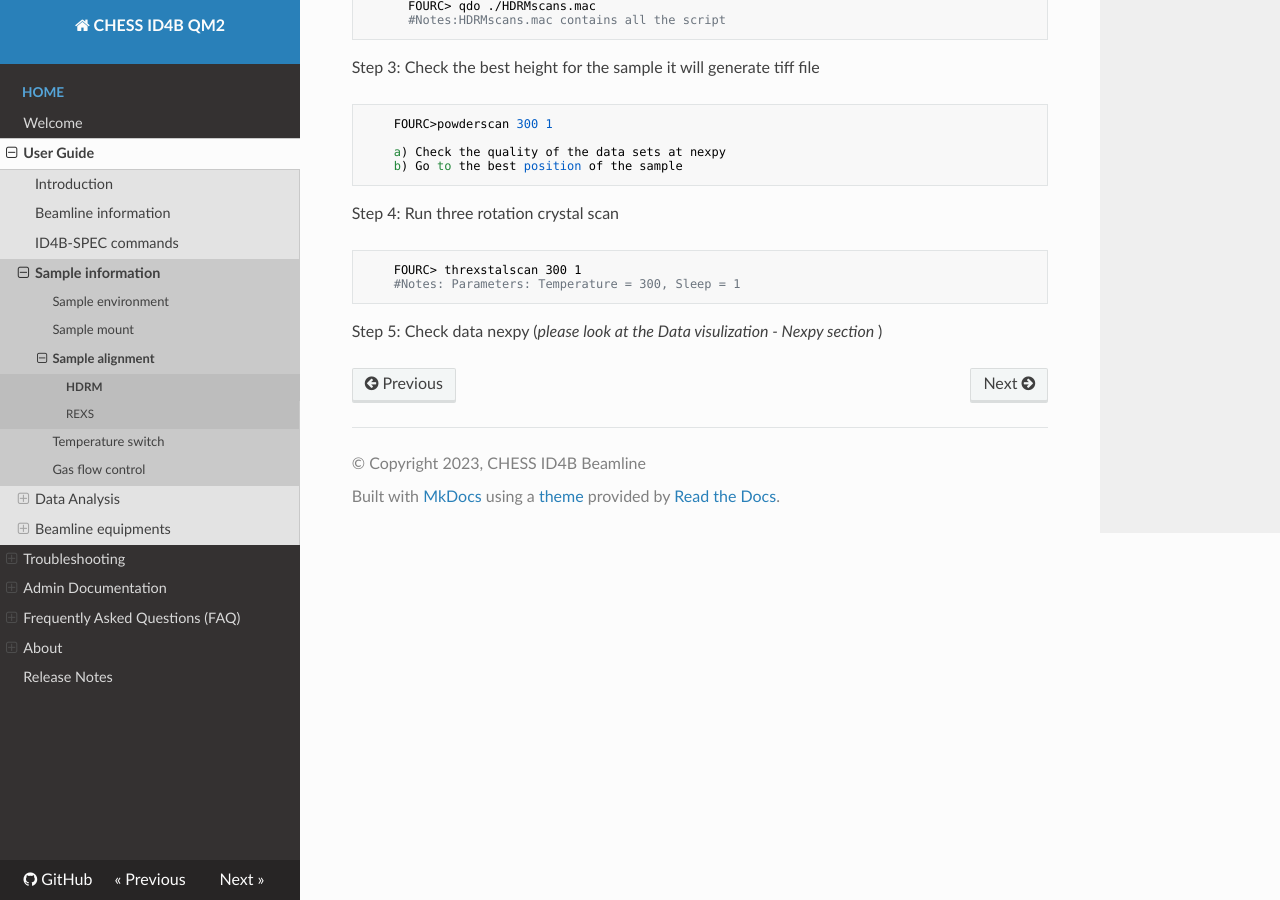
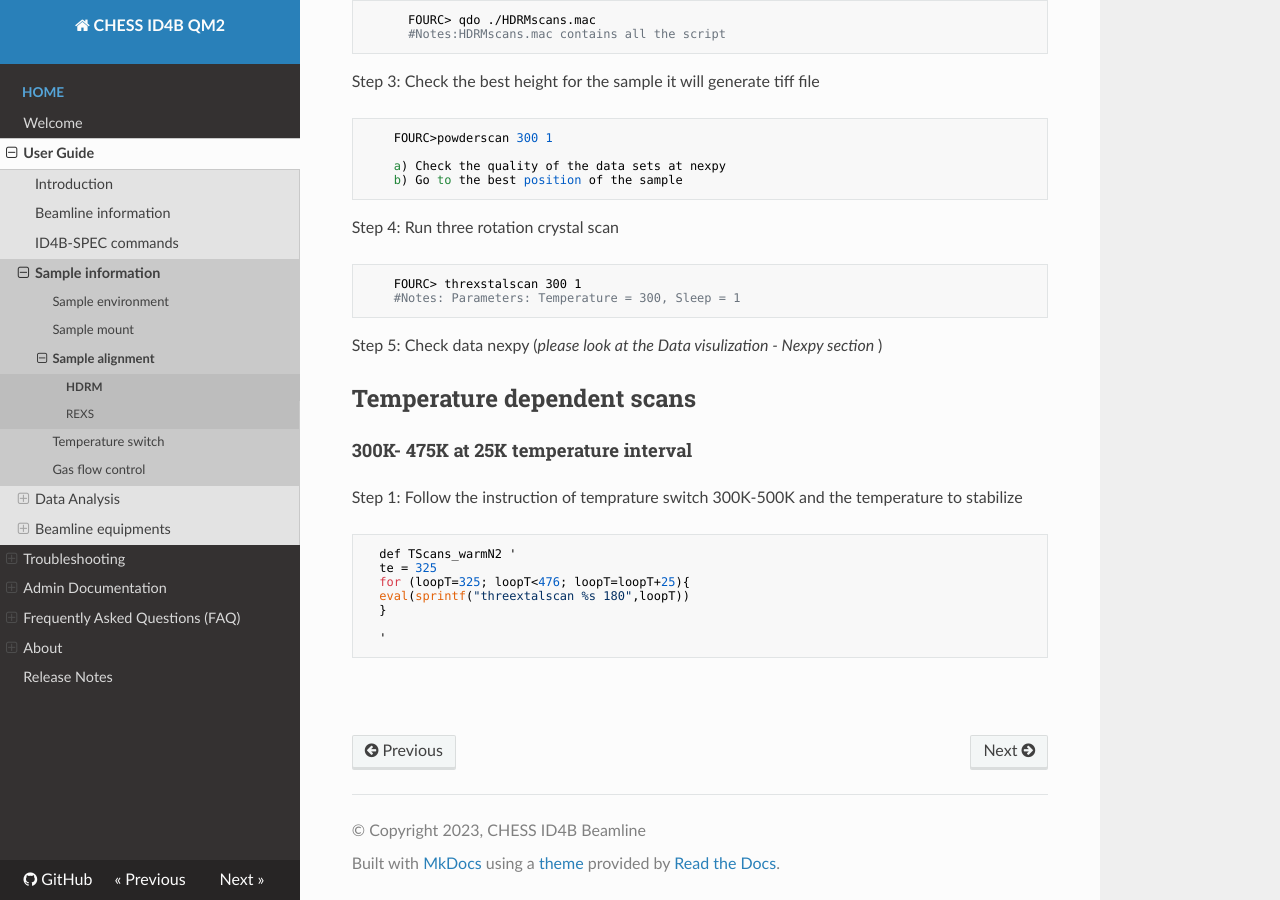
Before and after one commit to suchismitasarker/CHESS-ID4B-QM2, an MkDocs documentation site: the page built from docs/sample_alignment_HDRM.md, in a window 1280 px wide and 900 px high, scrolled down 4236 px. Built offline with MkDocs 1.6.1, drawn with Linux system fonts in a browser that asks for light colours; nearby versions of some CDN libraries; some of the changed text lies outside the part shown.

Commit message:
temperature_mod

```diff
--- a/docs/sample_alignment_HDRM.md
+++ b/docs/sample_alignment_HDRM.md
@@ -166,3 +167,20 @@ Step 4: Run three rotation crystal scan
 
 Step 5: Check data nexpy
 (<i>please look at the Data visulization - Nexpy section </i>)
+
+
+## Temperature dependent scans
+
+#### 300K- 475K at 25K temperature interval
+
+Step 1: Follow the instruction of temprature switch 300K-500K and the temperature to stabilize
+
+      def TScans_warmN2 '
+      te = 325
+      for (loopT=325; loopT<476; loopT=loopT+25){
+      eval(sprintf("threextalscan %s 180",loopT))
+      }
+
+      '
+
+#
```
Also changed, not shown: other parts of docs/sample_alignment_HDRM.md (+1 -0 lines), docs/beamline_parameters.md (+1 -1 lines), docs/temp.md (+18 -15 lines), site/404.html, site/FAQ/index.html, site/ID4B_Codes/index.html, site/PTZ_camera/index.html, site/SPEC_commands/index.html, site/SPEC_macros/index.html, site/about/index.html, site/beamline_setup/index.html, site/cryocooler/index.html, site/detector_information/index.html, site/diffractometer/index.html, 6 more files.
